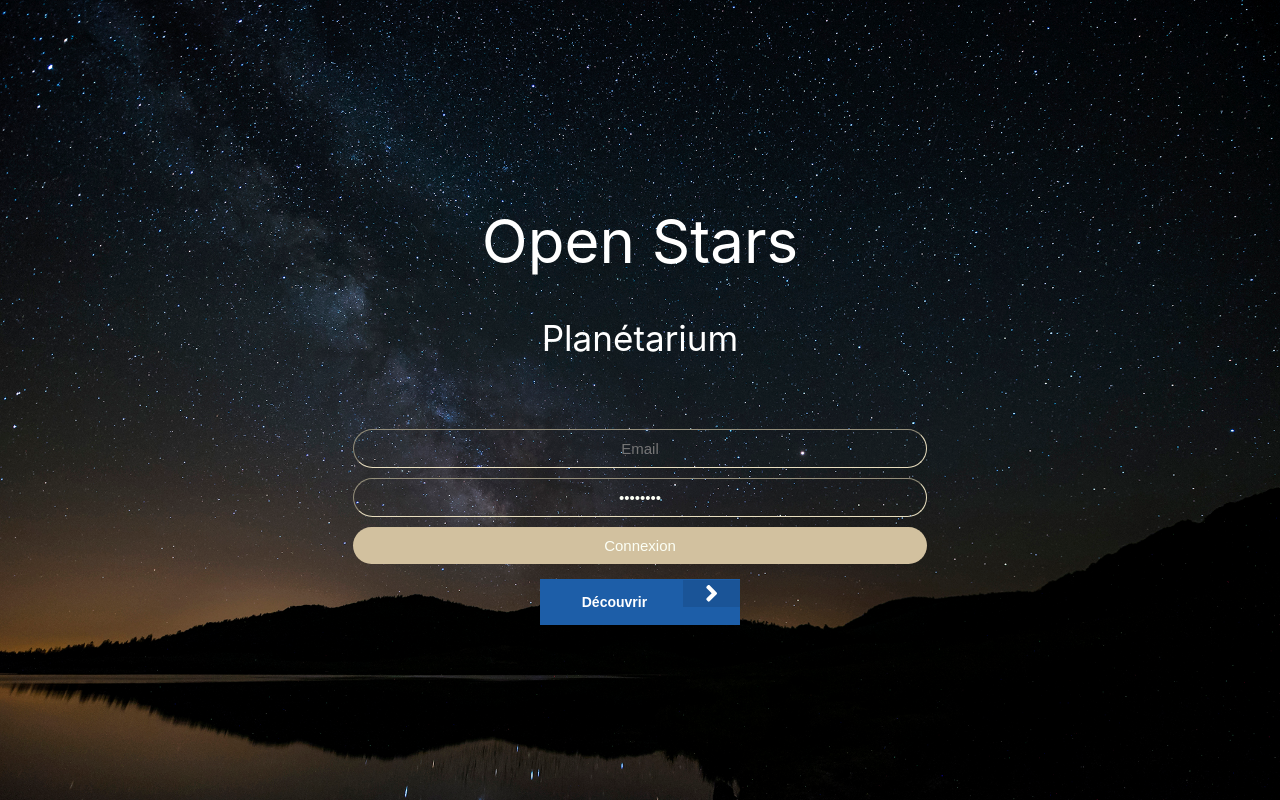
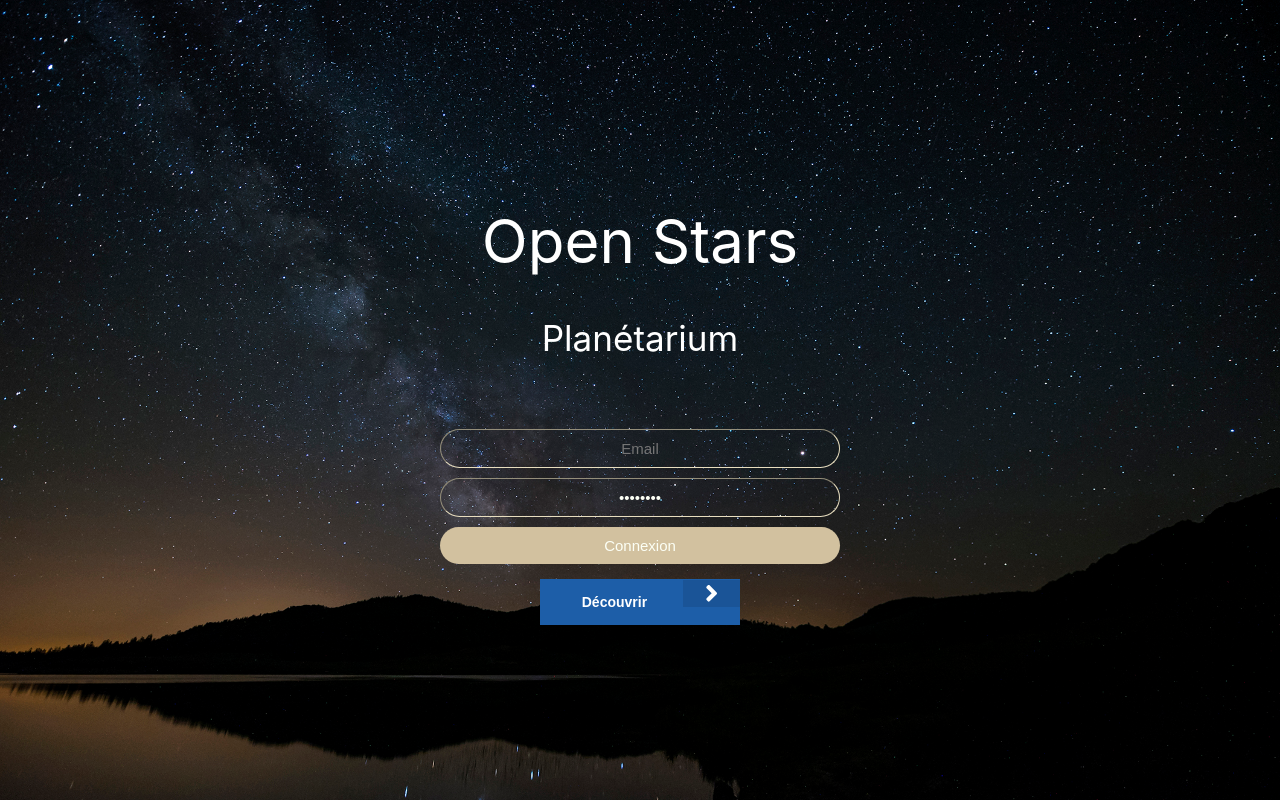
Before and after one commit to barman47/PWA-React-ThreeJs, a React (Create React App) app: page / in a window 1280 px wide. Built offline with nearby package versions, Linux system fonts and the light colour scheme; no server answers.

Commit message:
design connexion

```diff
--- a/src/page/Connexion.js
+++ b/src/page/Connexion.js
@@ -134,7 +134,7 @@ class Connexion extends Component {
                     <h1>Open Stars</h1>
                     <h3>Planétarium</h3>
                 </div>
-                <form onSubmit={this.handleSubmit}>
+                <form onSubmit={this.handleSubmit} className="formConnexion">
                     <input type="email" className="infoUser" placeholder="Email" value={this.state.email}
                            onChange={this.handleEmail}/>
                     <input type="password" className="infoUser" placeholder="Mot de passe"
--- a/src/style/Connexion.css
+++ b/src/style/Connexion.css
@@ -34,6 +34,11 @@ form input {
     color: #D2C19F;
 }
 
+.formConnexion {
+    width: 60vw;
+    max-width: 400px;
+}
+
 .buttonConnexion {
     color: #FCFFF5;
     border: none;
```
